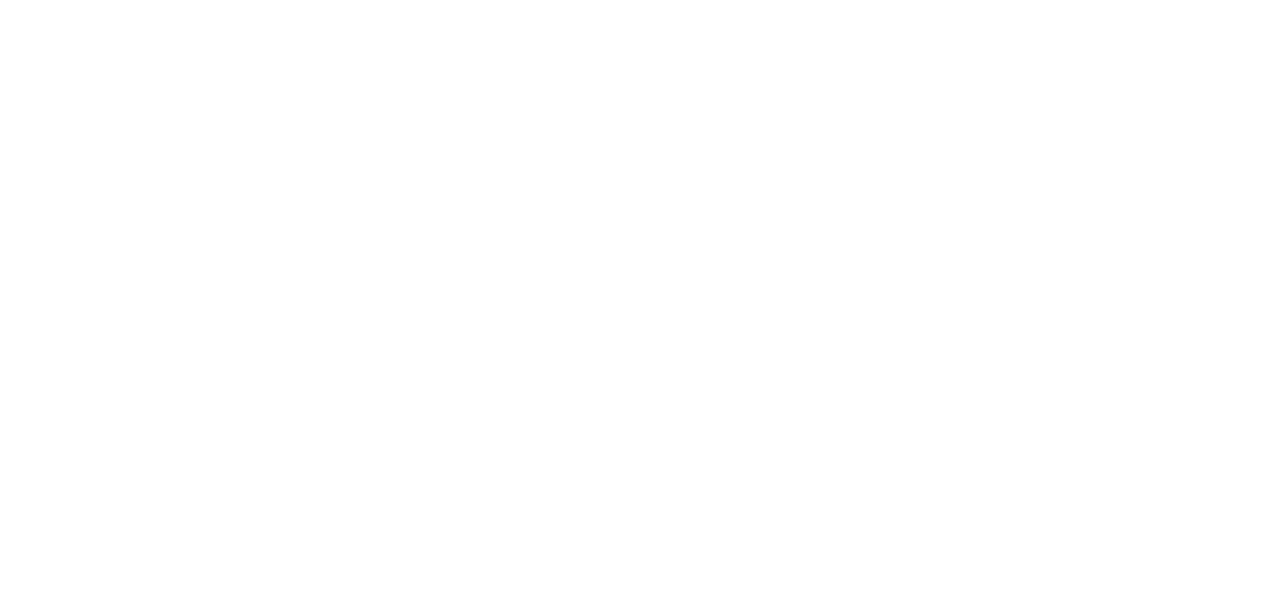
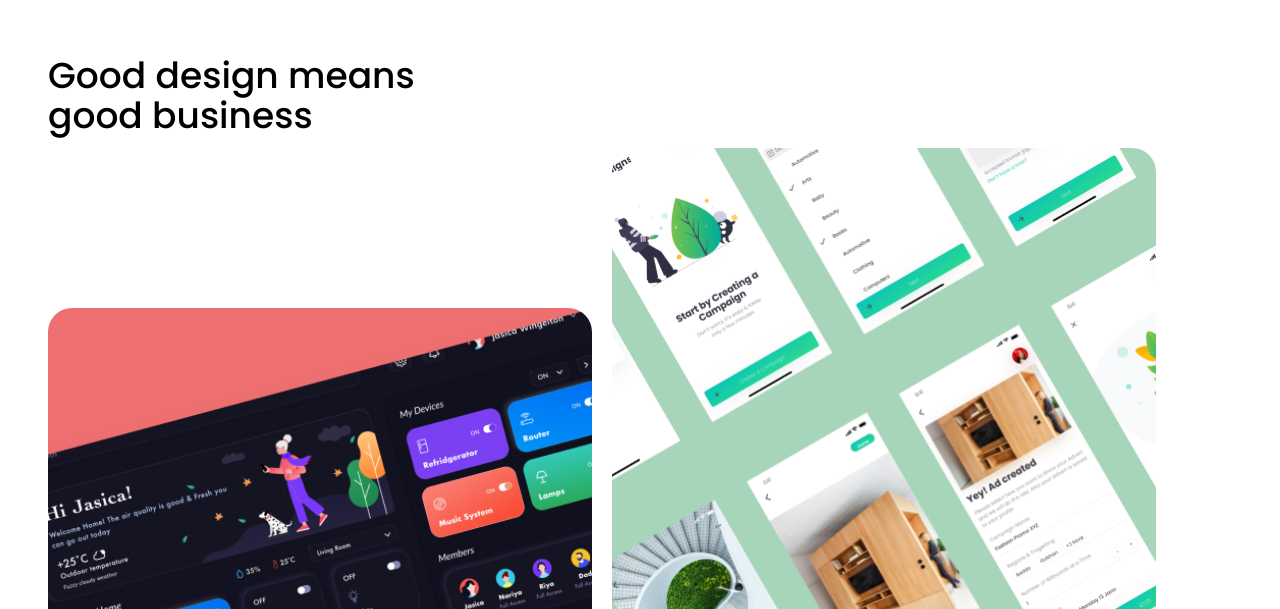
Before and after one commit to farhaan-mukarram/dev-challenges-edie-homepage, a React (Vite) app: page / in a window 1280 px wide. Shown: the part 2191-2800 px from the top of the page. Before the commit the page ends 2039 px from the top, so only its background shows below. Built offline with nearby package versions, Linux system fonts and the light colour scheme.

Commit message:
feat: implement portfolio section

```diff
--- /dev/null
+++ b/src/components/Main/PortfolioSection.tsx
@@ -0,0 +1,58 @@
+import bookingSystemImage from "../../assets/images/booking.png";
+import juiceProductImage from "../../assets/images/juice-product.png";
+import smartHomeImage from "../../assets/images/smarthome.jpg";
+import onboardingImage from "../../assets/images/onboard.png";
+
+const portFolioItems = [
+  {
+    image: smartHomeImage,
+    alt: "smart home dashboard project image",
+    title: "Smart home dashboard",
+    subtitle: "Full stack application",
+  },
+  {
+    image: onboardingImage,
+    alt: "onboarding project image",
+    title: "Onboard application",
+    subtitle: "UX/UI design",
+  },
+  {
+    image: bookingSystemImage,
+    alt: "booking system project image",
+    title: "Booking system",
+    subtitle: "Mobile application",
+  },
+  {
+    image: juiceProductImage,
+    alt: "juice product homepage project image",
+    title: "Juice product homepage",
+    subtitle: "Front End application",
+  },
+];
+
+const PortfolioSection = () => {
+  return (
+    <section className="flex flex-col space-y-3">
+      <h3 className="max-w-md text-4xl font-medium">
+        Good design means good business
+      </h3>
+
+      {/* Projects grid */}
+      <div className="flex flex-wrap gap-x-5 gap-y-36">
+        {portFolioItems.map(({ image, title, subtitle, alt }) => (
+          <div className="flex flex-col basis-1/2 max-w-[34rem] [&:nth-of-type(odd)]:relative [&:nth-of-type(odd)]:top-40 space-y-8">
+            <img src={image} alt={alt} className="rounded-3xl" />
+
+            <div className="flex flex-col space-y-3">
+              <p className="font-light text-sm text-[#828282]">{subtitle}</p>
+              <h4 className="text-2xl font-medium text-[#333333]">{title}</h4>
+            </div>
+          </div>
+        ))}
+        <div></div>
+      </div>
+    </section>
+  );
+};
+
+export default PortfolioSection;
--- a/src/components/Main/index.tsx
+++ b/src/components/Main/index.tsx
@@ -1,4 +1,5 @@
 import HeroSection from "./HeroSection";
+import PortfolioSection from "./PortfolioSection";
 import ServicesSection from "./ServicesSection";
 
 const Main = () => {
@@ -6,6 +7,7 @@
     <main className="flex flex-col min-h-screen px-12 pt-28 gap-y-52">
       <HeroSection />
       <ServicesSection />
+      <PortfolioSection />
     </main>
   );
 };
```
